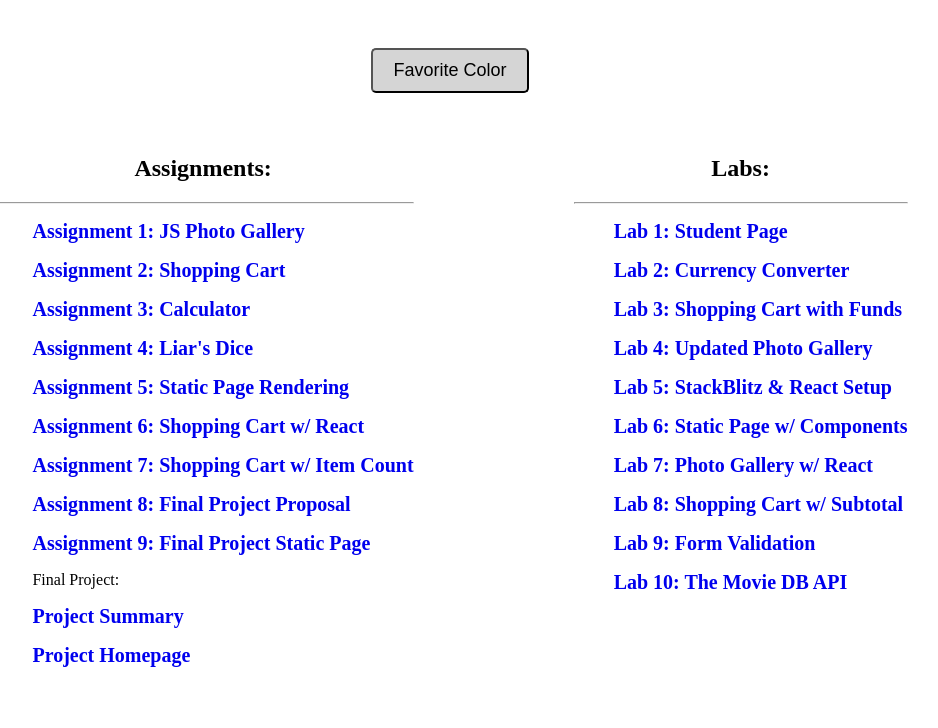
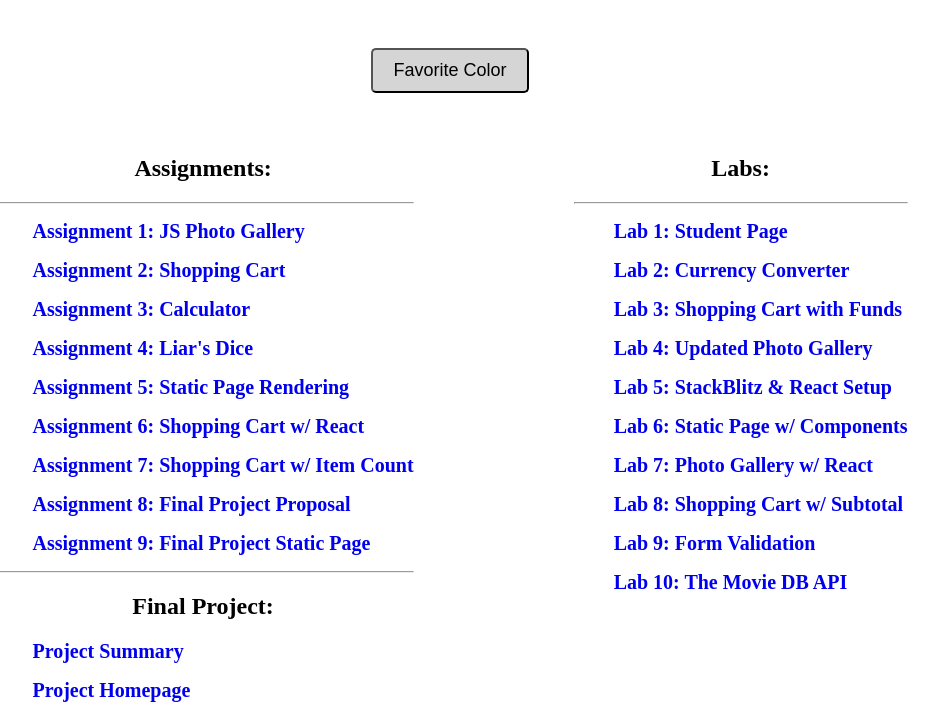
Before and after one commit to uscwebdev/itp301-submissions-jacque1, a plain HTML site: page index.html in a window 1280 px wide. Shown: the part 105-833 px from the top of the page, without its empty margins (190-1128 px from the left). Before the commit the page ends 800 px from the top, so only its background shows below. Drawn offline with Linux system fonts and the light colour scheme.

Commit message:
Update index.html

```diff
--- a/index.html
+++ b/index.html
@@ -70,7 +70,8 @@
                     <ul><a href="https://stackblitz.com/edit/react-pnwdm6?file=src%2FProductList.js">Assignment 7: Shopping Cart w/ Item Count</a></ul>
                     <ul><a href="assignment_08/project summary.html">Assignment 8: Final Project Proposal</a></ul>
                     <ul><a href="https://stackblitz.com/edit/react-bbzrby?file=src%2FSignatureList.js">Assignment 9: Final Project Static Page</a></ul>
-                    <ul>Final Project:</ul>
+                    <hr>
+                    <h2>Final Project:</h2>
                     <ul><a href="final_project/project summary.html">Project Summary</a></ul>
                     <ul><a href="final_project/project summary.html">Project Homepage</a></ul>
 
```
